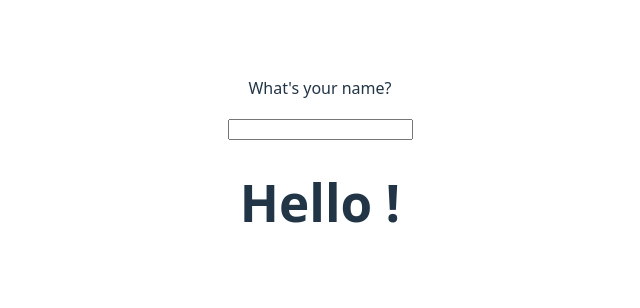
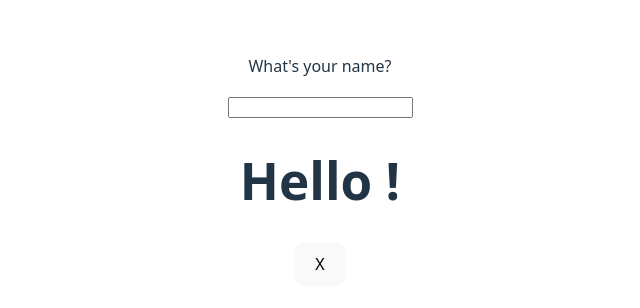
Before and after one commit to Sweet-Lunalotl/bootcamp, a React (Vite) app in the folder Aufgaben/reaktionstest/reaktionstest/: page / in a window 1280 px wide. Shown: the part 238-546 px from the top of the page, without its empty margins (320-960 px from the left). Built offline with nearby package versions, Linux system fonts and the light colour scheme.

Commit message:
TikTak Uebung begannen

```diff
--- a/Aufgaben/reaktionstest/reaktionstest/src/App.tsx
+++ b/Aufgaben/reaktionstest/reaktionstest/src/App.tsx
@@ -1,5 +1,6 @@
 import './App.css'
 import TestTextBox from "./components/atoms/TestTextBox.tsx";
+import Square from "./components/organism/TikTakToe.tsx";
 
 function App() {
 
@@ -7,6 +8,7 @@ function App() {
   return (
       <>
           <TestTextBox></TestTextBox>
+          <Square></Square>
       </>
   )
 }
--- a/Aufgaben/reaktionstest/reaktionstest/src/components/organism/TikTakToe.tsx
+++ b/Aufgaben/reaktionstest/reaktionstest/src/components/organism/TikTakToe.tsx
@@ -1,6 +1,14 @@
 
 function TikTakToe(){
-    return
+    return(
+        <>
+
+        </>
+    )
 }
 
-export default TikTakToe
+function Square() {
+    return <button className="square">X</button>;
+}
+
+export default Square
```
